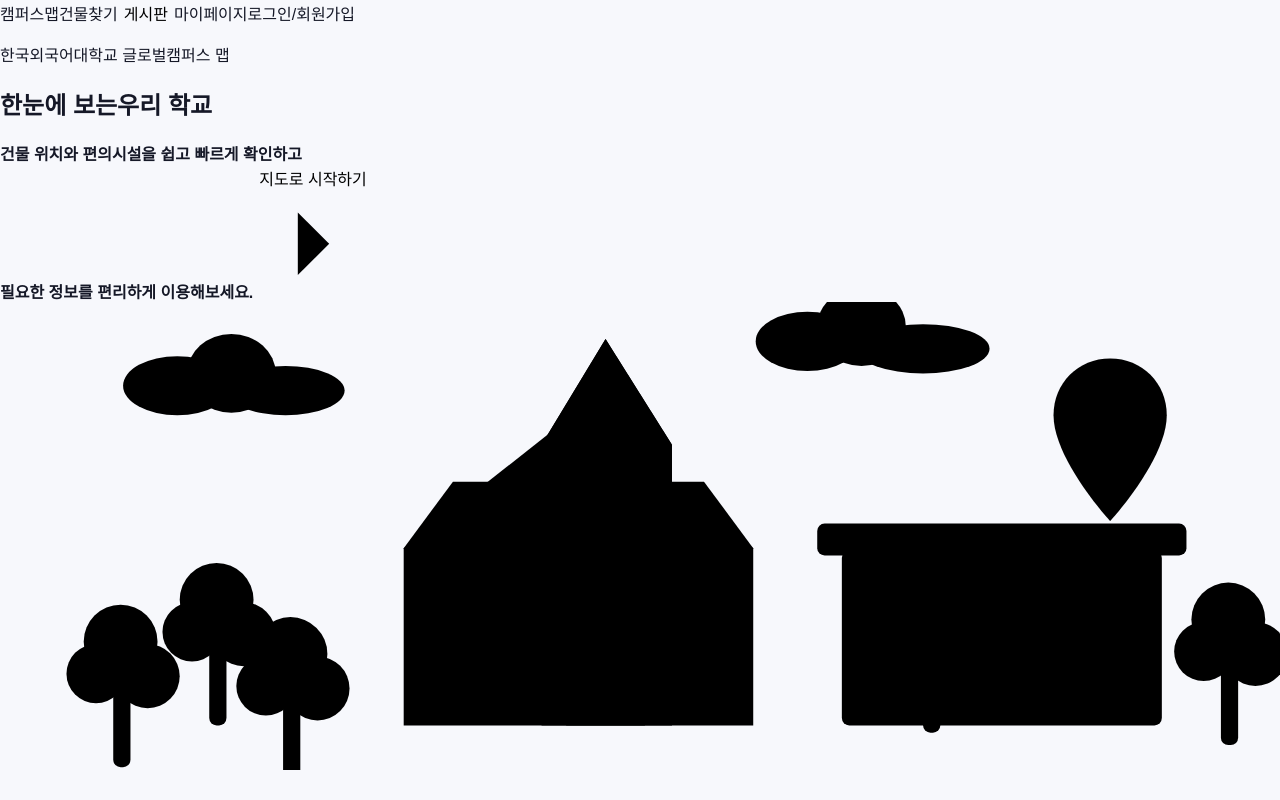
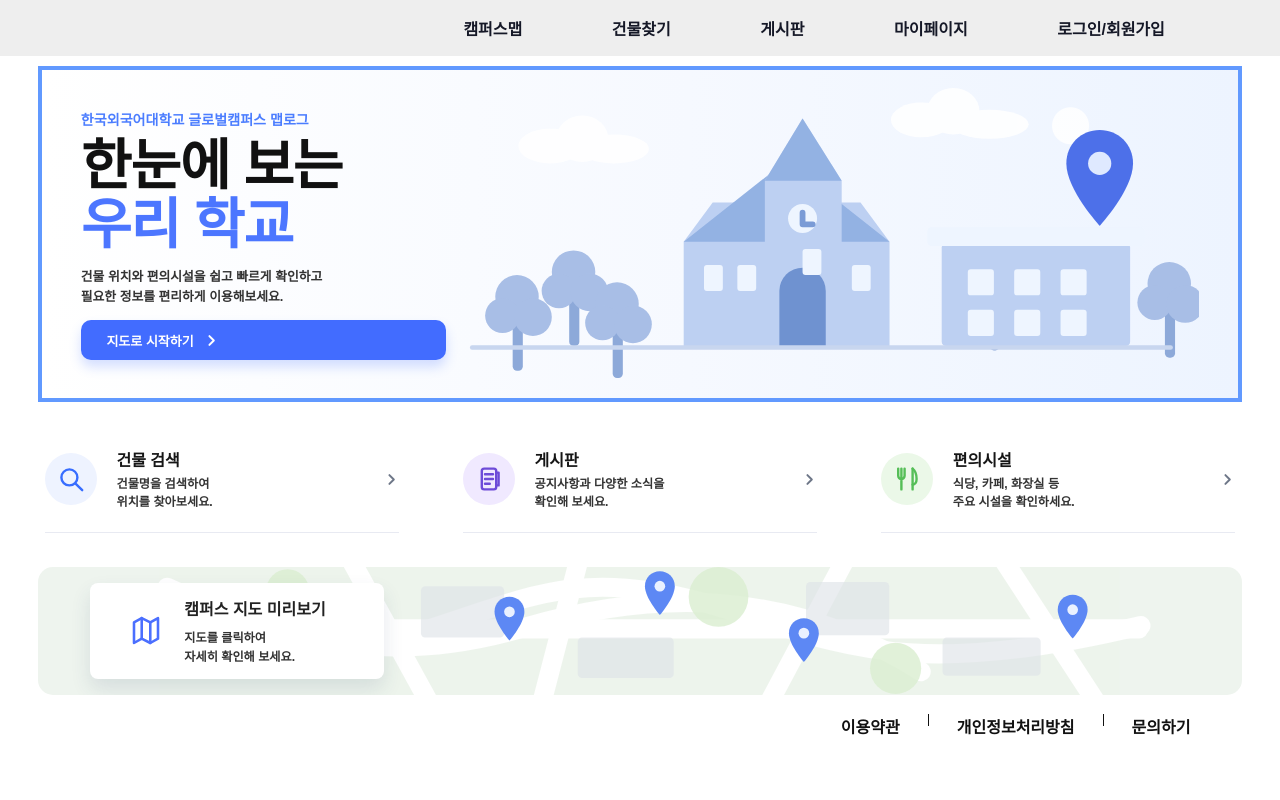
Before and after one commit to Sung-Jaewoo/HUFS-MAP, a React (Vite) app: page / in a window 1280 px wide. Shown: the top 800 px of the page. Built offline with nearby package versions, Linux system fonts and the light colour scheme.

Commit message:
2차 메인페이지 중간저장

```diff
--- a/src/pages/Mainpage.css
+++ b/src/pages/Mainpage.css
@@ -2,12 +2,19 @@
   box-sizing: border-box;
 }
 
+html,
+body,
+#root {
+  width: 100%;
+  height: 100%;
+}
+
 body {
   margin: 0;
-  font-family: Inter, Pretendard, system-ui, -apple-system, BlinkMacSystemFont,
-    "Segoe UI", sans-serif;
-  background: #f5f7fb;
-  color: #111827;
+  font-family: Pretendard, "Noto Sans KR", Inter, system-ui, -apple-system,
+    BlinkMacSystemFont, "Segoe UI", sans-serif;
+  background: #ffffff;
+  color: #111111;
 }
 
 a {
@@ -16,302 +23,438 @@ a {
 }
 
 button {
+  border: 0;
   font: inherit;
   cursor: pointer;
-  border: 0;
 }
 
-.page {
-  min-height: 100vh;
+.mainPage {
+  width: 100vw;
+  height: 100vh;
+  background: #ffffff;
+  overflow: hidden;
 }
 
-.hero {
-  min-height: 720px;
-  padding: 28px 6vw 80px;
-  background:
-    radial-gradient(circle at 15% 20%, rgba(20, 184, 166, 0.16), transparent 32%),
-    radial-gradient(circle at 85% 10%, rgba(99, 102, 241, 0.18), transparent 30%),
-    linear-gradient(135deg, #ffffff 0%, #eef3ff 100%);
+.appFrame {
+  width: 100%;
+  height: 100%;
+  margin: 0;
+  display: grid;
+  grid-template-rows:
+    clamp(52px, 7vh, 70px)
+    minmax(260px, 42vh)
+    minmax(76px, 12vh)
+    minmax(104px, 16vh)
+    minmax(58px, 8vh);
+  row-gap: clamp(8px, 1.3vh, 16px);
+  background: #ffffff;
+  overflow: hidden;
 }
 
-.nav {
-  max-width: 1180px;
-  height: 68px;
+.topNav {
+  height: 100%;
+  padding: 0 clamp(40px, 9vw, 180px);
+  display: flex;
+  align-items: center;
+  justify-content: flex-end;
+  gap: clamp(42px, 7vw, 116px);
+  background: #eeeeee;
+  font-size: 16px;
+  font-weight: 700;
+}
+
+.navLink {
+  white-space: nowrap;
+}
+
+.navButtonLink {
+  padding: 0;
+  color: inherit;
+  background: transparent;
+  font-weight: inherit;
+}
+
+.heroPanel {
+  width: calc(100% - clamp(48px, 6vw, 120px));
+  height: 100%;
   margin: 0 auto;
-  padding: 0 18px;
+  position: relative;
   display: flex;
   align-items: center;
   justify-content: space-between;
-  background: rgba(255, 255, 255, 0.76);
-  border: 1px solid rgba(17, 24, 39, 0.08);
-  border-radius: 18px;
-  backdrop-filter: blur(18px);
-  box-shadow: 0 20px 60px rgba(15, 23, 42, 0.08);
+  border: 4px solid #6199ff;
+  background:
+    radial-gradient(circle at 86% 17%, rgba(255, 255, 255, 0.85) 0 18px, transparent 19px),
+    linear-gradient(90deg, #ffffff 0%, #f6f9ff 54%, #edf4ff 100%);
+  overflow: hidden;
 }
 
-.logo {
-  font-size: 21px;
-  font-weight: 800;
-  letter-spacing: -0.02em;
+.heroCopy {
+  width: clamp(360px, 33vw, 560px);
+  height: 100%;
+  padding: 0 0 0 clamp(24px, 3vw, 48px);
+  position: relative;
+  z-index: 2;
+  display: flex;
+  flex-direction: column;
+  justify-content: center;
 }
 
-.navLinks {
-  display: flex;
-  gap: 30px;
-  font-size: 15px;
-  color: #4b5563;
+.heroCopy p {
+  margin: 0 0 clamp(6px, 1vh, 12px);
+  color: #4b7dff;
+  font-size: clamp(13px, 1.1vw, 18px);
+  font-weight: 800;
 }
 
-.navLinks a:hover {
-  color: #111827;
+.heroCopy h1 {
+  margin: 0;
+  color: #111111;
+  font-size: clamp(38px, 4.3vw, 70px);
+  line-height: 1.08;
+  letter-spacing: -1.2px;
+  font-weight: 900;
 }
 
-.navButton {
-  height: 42px;
-  padding: 0 18px;
-  color: white;
-  background: #111827;
+.heroCopy h1 span {
+  display: block;
+  color: #4c76ff;
+}
+
+.heroCopy strong {
+  display: block;
+  margin-top: clamp(8px, 1.4vh, 14px);
+  color: #333333;
+  font-size: clamp(12px, 1vw, 17px);
+  line-height: 1.55;
+  font-weight: 700;
+}
+
+.heroCopy button {
+  height: clamp(36px, 5vh, 50px);
+  margin-top: clamp(10px, 1.7vh, 18px);
+  padding: 0 clamp(22px, 2vw, 34px);
+  display: inline-flex;
+  align-items: center;
+  gap: 10px;
+  color: #ffffff;
+  background: #426cff;
+  border-radius: 10px;
+  font-size: clamp(13px, 1vw, 17px);
+  font-weight: 800;
+  box-shadow: 0 7px 12px rgba(66, 108, 255, 0.22);
+}
+
+.heroCopy button svg,
+.quickArrow svg {
+  width: 15px;
+  height: 15px;
+  fill: none;
+  stroke: currentColor;
+  stroke-width: 2.4;
+  stroke-linecap: round;
+  stroke-linejoin: round;
+}
+
+.campusArt {
+  width: min(62vw, 980px);
+  height: 96%;
+  margin: 0 clamp(24px, 3vw, 52px) 0 0;
+}
+
+.campusArt svg {
+  width: 100%;
+  height: 100%;
+}
+
+.cloud {
+  fill: #ffffff;
+  opacity: 0.9;
+}
+
+.trees circle {
+  fill: #a8bee6;
+}
+
+.treeTrunk {
+  fill: #8da9d9;
+}
+
+.mainBuilding path:first-child,
+.mainBuilding .tower,
+.sideBuilding rect:first-child {
+  fill: #bdd0f2;
+}
+
+.mainBuilding .roof,
+.mainBuilding .towerRoof {
+  fill: #93b2e3;
+}
+
+.mainBuilding rect,
+.sideBuilding rect:not(:first-child) {
+  fill: #eef5ff;
+}
+
+.mainBuilding .door {
+  fill: #6f92d0;
+}
+
+.clockHand {
+  fill: none;
+  stroke: #7a9bd6;
+  stroke-width: 4;
+  stroke-linecap: round;
+  stroke-linejoin: round;
+}
+
+.pin {
+  fill: #4d70e9;
+}
+
+.pinHole {
+  fill: #dfe9ff;
+}
+
+.ground {
+  fill: none;
+  stroke: #c8d6ef;
+  stroke-width: 3;
+  stroke-linecap: round;
+}
+
+.quickMenuGrid {
+  width: calc(100% - clamp(56px, 7vw, 140px));
+  height: 100%;
+  margin: 0 auto;
+  display: grid;
+  grid-template-columns: repeat(3, 1fr);
+  gap: clamp(24px, 5vw, 80px);
+  transform: translateY(clamp(18px, 3vh, 32px));
+}
+
+.quickMenuCard {
+  min-height: 0;
+  height: 100%;
+  padding: 0 0 clamp(8px, 1.3vh, 14px);
+  display: grid;
+  grid-template-columns: clamp(58px, 5.6vw, 76px) 1fr 34px;
+  align-items: center;
+  text-align: left;
+  background: transparent;
+  border-bottom: 1px solid #e8eaf2;
+}
+
+.quickIcon {
+  width: clamp(52px, 6.5vh, 68px);
+  height: clamp(52px, 6.5vh, 68px);
+  display: grid;
+  place-items: center;
   border-radius: 999px;
 }
 
-.heroContent {
-  max-width: 1180px;
-  margin: 96px auto 0;
-  display: grid;
-  grid-template-columns: 1fr 0.92fr;
-  gap: 70px;
-  align-items: center;
+.quickIcon.quickIconSearch {
+  background: #eef3ff;
+  color: #376dff;
 }
 
-.eyebrow {
-  display: inline-flex;
-  margin-bottom: 22px;
-  padding: 8px 14px;
-  color: #0f766e;
-  background: rgba(20, 184, 166, 0.12);
-  border: 1px solid rgba(20, 184, 166, 0.2);
-  border-radius: 999px;
-  font-size: 14px;
+.quickIcon.quickIconBoard {
+  background: #f0e9ff;
+  color: #6d4bd8;
+}
+
+.quickIcon.quickIconFacility {
+  background: #ebf8e8;
+  color: #55be57;
+}
+
+.quickIcon svg {
+  width: clamp(30px, 4vh, 40px);
+  height: clamp(30px, 4vh, 40px);
+  fill: none;
+  stroke: currentColor;
+  stroke-width: 3;
+  stroke-linecap: round;
+  stroke-linejoin: round;
+}
+
+.quickText strong {
+  display: block;
+  margin-bottom: 5px;
+  color: #161616;
+  font-size: clamp(15px, 1.25vw, 22px);
+  font-weight: 900;
+}
+
+.quickText small {
+  display: block;
+  white-space: pre-line;
+  color: #343434;
+  font-size: clamp(12px, 0.95vw, 16px);
+  line-height: 1.45;
   font-weight: 700;
 }
 
-.heroText h1 {
-  margin: 0;
-  font-size: clamp(48px, 7vw, 86px);
-  line-height: 0.95;
-  letter-spacing: -0.05em;
+.quickArrow {
+  color: #6e7788;
+  display: flex;
+  justify-content: flex-end;
 }
 
-.heroText p {
-  max-width: 560px;
-  margin: 28px 0 0;
-  color: #4b5563;
-  font-size: 19px;
-  line-height: 1.7;
+.mapPreview {
+  width: calc(100% - clamp(48px, 6vw, 120px));
+  height: 100%;
+  margin: clamp(18px, 3vh, 34px) auto 0;
+  position: relative;
+  border-radius: 15px;
+  overflow: hidden;
+  background: #eef4ee;
+  transform: translateY(clamp(18px, 3vh, 32px));
 }
 
-.actions {
-  display: flex;
-  gap: 14px;
-  margin-top: 36px;
+.mapPattern {
+  width: 100%;
+  height: 100%;
+  display: block;
 }
 
-.primaryButton,
-.secondaryButton {
-  height: 54px;
-  padding: 0 24px;
-  border-radius: 999px;
-  font-weight: 750;
+.mapPattern path {
+  fill: none;
+  stroke: #ffffff;
+  stroke-width: 18;
+  stroke-linecap: round;
 }
 
-.primaryButton {
-  color: white;
-  background: #2563eb;
-  box-shadow: 0 18px 32px rgba(37, 99, 235, 0.28);
+.mapPattern rect:not(:first-child) {
+  fill: #dfe4e8;
+  opacity: 0.65;
 }
 
-.secondaryButton {
-  color: #111827;
-  background: white;
-  border: 1px solid rgba(17, 24, 39, 0.12);
+.mapPattern circle {
+  fill: #dcefd3;
+  opacity: 0.85;
 }
 
-.preview {
-  overflow: hidden;
-  min-height: 470px;
-  border-radius: 30px;
-  background: rgba(255, 255, 255, 0.86);
-  border: 1px solid rgba(17, 24, 39, 0.08);
-  box-shadow: 0 30px 90px rgba(15, 23, 42, 0.16);
+.mapPattern g path {
+  fill: #5d88f4;
+  stroke: none;
 }
 
-.previewHeader {
-  height: 58px;
-  display: flex;
-  align-items: center;
-  gap: 9px;
-  padding: 0 22px;
-  border-bottom: 1px solid rgba(17, 24, 39, 0.08);
+.mapPattern g circle {
+  fill: #eaf1ff;
+  opacity: 1;
 }
 
-.previewHeader span {
-  width: 12px;
-  height: 12px;
-  border-radius: 50%;
-  background: #d1d5db;
+.mapPreviewCard {
+  width: clamp(260px, 23vw, 390px);
+  height: clamp(88px, 12vh, 130px);
+  position: absolute;
+  left: clamp(24px, 4vw, 72px);
+  top: 50%;
+  display: grid;
+  grid-template-columns: clamp(48px, 4.4vw, 62px) 1fr;
+  align-items: center;
+  padding: 0 clamp(28px, 3vw, 44px);
+  text-align: left;
+  background: #ffffff;
+  border-radius: 8px;
+  transform: translateY(-50%);
+  box-shadow: 0 10px 20px rgba(45, 66, 105, 0.12);
 }
 
-.previewBody {
-  padding: 28px;
+.mapIcon {
+  width: clamp(36px, 4vh, 46px);
+  height: clamp(36px, 4vh, 46px);
+  fill: none;
+  stroke: #4b6fff;
+  stroke-width: 3;
+  stroke-linecap: round;
+  stroke-linejoin: round;
 }
 
-.statCard {
-  padding: 24px;
-  border-radius: 22px;
-  background: #111827;
-  color: white;
+.mapPreviewCard strong {
+  display: block;
+  margin-bottom: 8px;
+  color: #222222;
+  font-size: clamp(15px, 1.25vw, 22px);
+  font-weight: 900;
 }
 
-.statCard p {
-  margin: 0 0 12px;
-  color: #cbd5e1;
+.mapPreviewCard small {
+  color: #333333;
+  font-size: clamp(12px, 0.95vw, 16px);
+  line-height: 1.5;
+  font-weight: 700;
 }
 
-.statCard strong {
-  font-size: 44px;
-  letter-spacing: -0.04em;
+.footerLinks {
+  height: 100%;
+  padding-top: clamp(18px, 3vh, 34px);
+  padding-right: clamp(48px, 7vw, 140px);
+  display: flex;
+  align-items: flex-start;
+  justify-content: flex-end;
+  gap: 28px;
+  color: #111111;
+  font-size: 16px;
+  font-weight: 700;
+  transform: translateY(clamp(26px, 4vh, 44px));
 }
 
-.chart {
-  height: 170px;
-  margin-top: 24px;
-  display: flex;
-  align-items: end;
-  gap: 16px;
-  padding: 22px;
-  border-radius: 22px;
-  background: #eef2ff;
+.footerLinks span {
+  width: 1px;
+  height: 12px;
+  background: #111111;
 }
 
-.chart div {
-  flex: 1;
-  min-width: 34px;
-  border-radius: 999px 999px 8px 8px;
-  background: linear-gradient(180deg, #2563eb, #14b8a6);
-}
-
-.list {
-  margin-top: 24px;
-  display: grid;
-  gap: 12px;
-}
-
-.list div {
-  height: 18px;
-  border-radius: 999px;
-  background: #e5e7eb;
-}
-
-.list div:nth-child(1) {
-  width: 88%;
-}
-
-.list div:nth-child(2) {
-  width: 68%;
-}
-
-.list div:nth-child(3) {
-  width: 78%;
-}
-
-.cards {
-  max-width: 1180px;
-  margin: -44px auto 90px;
-  padding: 0 6vw;
-  display: grid;
-  grid-template-columns: repeat(3, 1fr);
-  gap: 18px;
-}
-
-.cards article {
-  padding: 28px;
-  border-radius: 22px;
-  background: white;
-  border: 1px solid rgba(17, 24, 39, 0.08);
-  box-shadow: 0 20px 60px rgba(15, 23, 42, 0.08);
-}
-
-.cards h3 {
-  margin: 0 0 10px;
-  font-size: 22px;
-}
-
-.cards p {
-  margin: 0;
-  color: #6b7280;
-  line-height: 1.6;
-}
-
-@media (max-width: 900px) {
-  .navLinks {
-    display: none;
-  }
-
-  .heroContent {
-    grid-template-columns: 1fr;
-    gap: 48px;
-    margin-top: 64px;
-  }
-
-  .preview {
-    min-height: auto;
-  }
-
-  .cards {
-    grid-template-columns: 1fr;
-    margin-top: 36px;
+@media (max-width: 860px) {
+  .topNav {
+    padding: 0 22px;
+    gap: 18px;
+    justify-content: flex-end;
+    overflow-x: auto;
   }
 }
 
-@media (max-width: 560px) {
-  .hero {
-    padding: 18px 18px 60px;
+@media (max-width: 700px) {
+  .appFrame {
+    grid-template-rows: 56px 1fr;
+    row-gap: 14px;
+    overflow-y: auto;
   }
 
-  .nav {
-    border-radius: 14px;
+  .mainPage {
+    overflow: auto;
   }
 
-  .navButton {
-    display: none;
-  }
-
-  .heroText h1 {
-    font-size: 46px;
-  }
-
-  .heroText p {
-    font-size: 16px;
-  }
-
-  .actions {
+  .heroPanel {
+    height: auto;
+    min-height: 330px;
     flex-direction: column;
   }
 
-  .primaryButton,
-  .secondaryButton {
+  .heroCopy {
     width: 100%;
+    padding: 22px 18px 0;
   }
 
-  .previewBody {
-    padding: 18px;
+  .campusArt {
+    width: 100%;
+    margin: 0;
   }
 
-  .statCard strong {
-    font-size: 36px;
+  .quickMenuGrid {
+    grid-template-columns: 1fr;
+    gap: 14px;
+    transform: none;
   }
 
-  .cards {
-    padding: 0 18px;
+  .mapPreview {
+    height: 140px;
+    transform: none;
+  }
+
+  .footerLinks {
+    transform: none;
   }
 }
--- a/src/pages/Mainpage.jsx
+++ b/src/pages/Mainpage.jsx
@@ -45,7 +45,7 @@ function Mainpage({ onOpenBoard }) {
 
         <section className="heroPanel">
           <div className="heroCopy">
-            <p>한국외국어대학교 글로벌캠퍼스 맵</p>
+            <p>한국외국어대학교 글로벌캠퍼스 맵로그</p>
             <h1>
               한눈에 보는
               <span>우리 학교</span>
@@ -117,17 +117,16 @@ function CampusIllustration() {
   return (
     <div className="campusArt" aria-hidden="true">
       <svg viewBox="0 0 520 190" role="img">
-        <g className="cloud cloudOne">
+        <g className="cloud">
           <ellipse cx="72" cy="34" rx="22" ry="12" />
           <ellipse cx="94" cy="29" rx="18" ry="16" />
           <ellipse cx="116" cy="36" rx="24" ry="10" />
         </g>
-        <g className="cloud cloudTwo">
+        <g className="cloud">
           <ellipse cx="328" cy="16" rx="21" ry="12" />
           <ellipse cx="350" cy="10" rx="18" ry="16" />
           <ellipse cx="375" cy="19" rx="27" ry="10" />
         </g>
-
         <g className="trees">
           <Tree x="36" y="120" />
           <Tree x="75" y="103" />
@@ -135,7 +134,6 @@ function CampusIllustration() {
           <Tree x="365" y="106" />
           <Tree x="486" y="111" />
         </g>
-
         <g className="mainBuilding">
           <path d="M184 73h102l20 27v72H164v-72z" />
           <path className="roof" d="M164 100l71-56 71 56z" />
@@ -149,7 +147,6 @@ function CampusIllustration() {
           <rect x="280" y="116" width="13" height="18" rx="2" />
           <rect x="246" y="105" width="13" height="18" rx="2" />
         </g>
-
         <g className="sideBuilding">
           <rect x="342" y="101" width="130" height="71" rx="3" />
           <rect x="332" y="90" width="150" height="13" rx="3" />
@@ -160,7 +157,6 @@ function CampusIllustration() {
           <rect x="392" y="147" width="18" height="18" rx="2" />
           <rect x="424" y="147" width="18" height="18" rx="2" />
         </g>
-
         <path className="pin" d="M428 46c0-13 10-23 23-23s23 10 23 23c0 18-23 43-23 43s-23-25-23-43z" />
         <circle className="pinHole" cx="451" cy="46" r="8" />
         <path className="ground" d="M18 173h482" />
```
